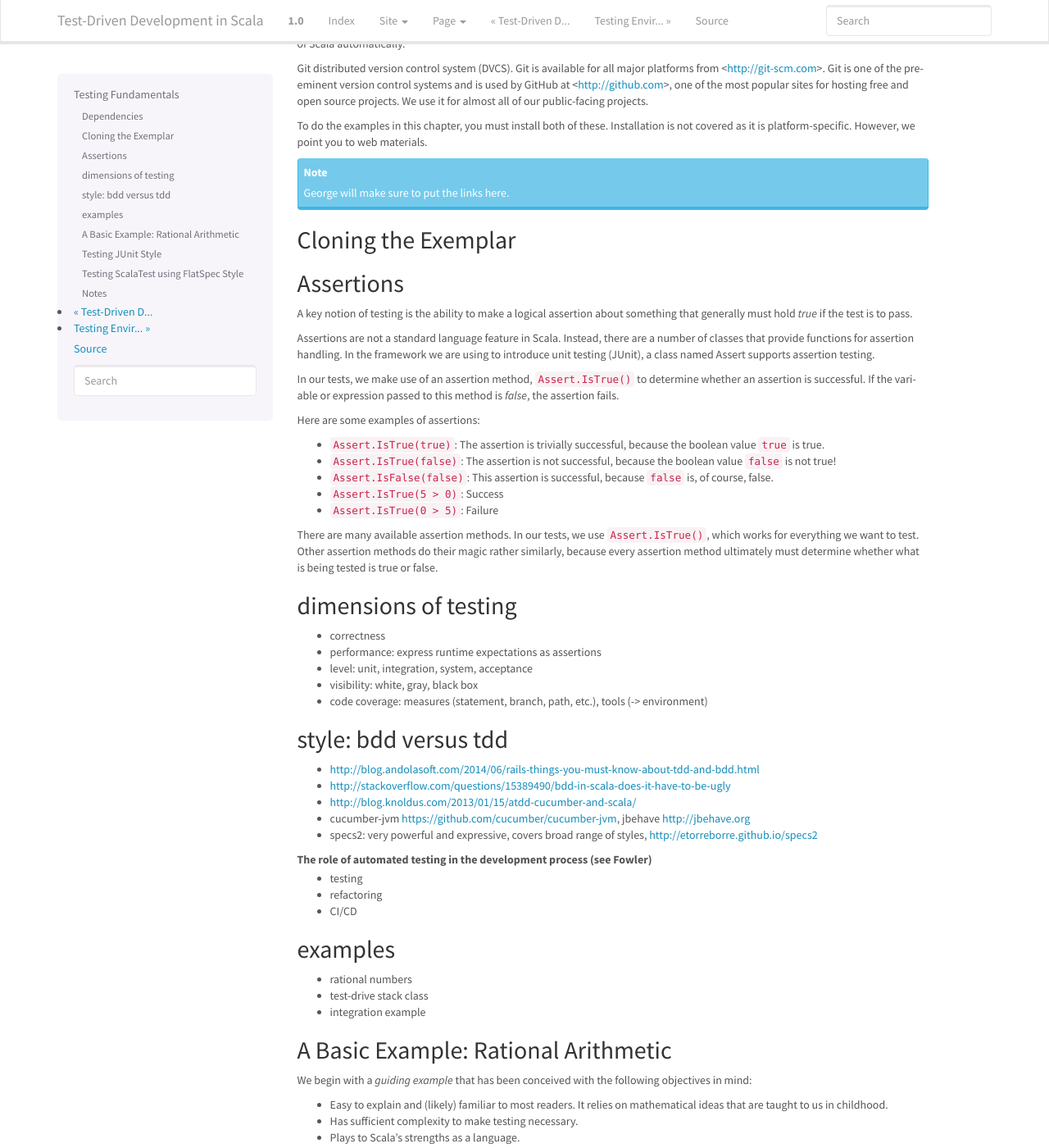
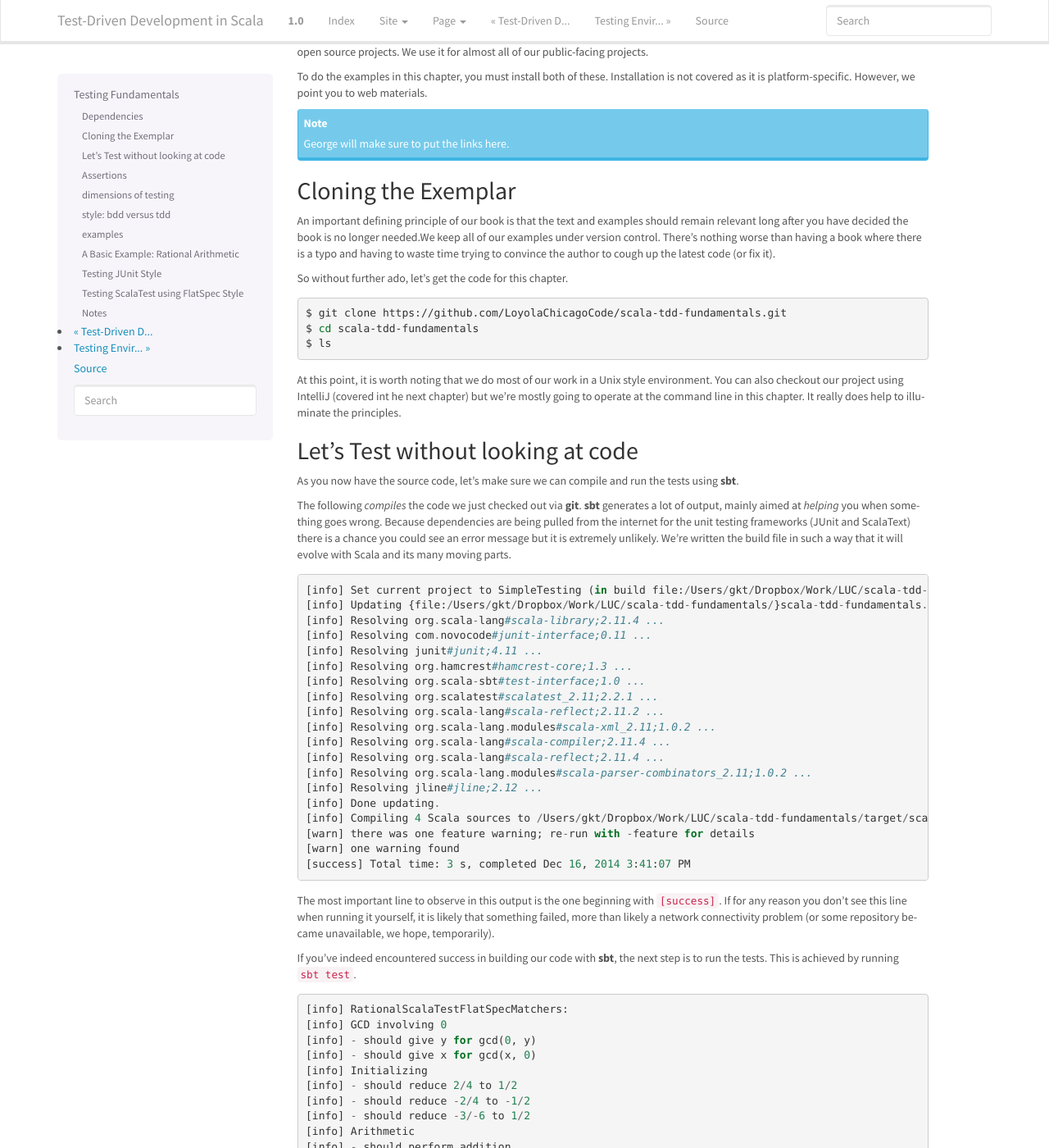
Before and after one commit to LoyolaChicagoBooks/scala-tdd, a Sphinx documentation site: the page built from source/fundamentals.rst, in a window 1280 px wide and 1400 px high, scrolled down 330 px. Shown: the whole window at 82% size. Built offline with Sphinx 7.4.7, drawn with Linux system fonts in a browser that asks for light colours; some of the changed text lies outside the part shown.

Commit message:
Adding some sbt magic to fundamentals chapter.
Signed-off-by: George K. Thiruvathukal <gkt@cs.luc.edu>

```diff
--- a/source/fundamentals.rst
+++ b/source/fundamentals.rst
@@ -41,9 +36,42 @@ platform-specific. However, we point you to web materials.
 
 Cloning the Exemplar
 ----------------------
+An important defining principle of our book is that the text and examples should remain relevant long after you have decided the book is no longer needed.We keep all of our examples under version control. There's nothing worse than having a book where there is a typo and having to waste time trying to convince the author to cough up the latest code (or fix it).
 
+So without further ado, let's get the code for this chapter.
 
+.. code-block:: shell
 
+   $ git clone https://github.com/LoyolaChicagoCode/scala-tdd-fundamentals.git
+   $ cd scala-tdd-fundamentals
+   $ ls
+
+At this point, it is worth noting that we do most of our work in a Unix
+style environment. You can also checkout our project using IntelliJ (covered int he next chapter) but we're mostly going to operate at the command line in this chapter. It really does help to illuminate the principles.
+
+Let's Test without looking at code
+-------------------------------------
+
+As you now have the source code, let's make sure we can compile and run
+the tests using **sbt**.
+
+The following *compiles* the code we just checked out via **git**. **sbt** generates a lot of output, mainly aimed at *helping* you when something goes wrong. Because dependencies are being pulled from the internet for the unit testing frameworks (JUnit and ScalaText) there is a chance you could see an error message but it is extremely unlikely. We're written the build file in such a way that it will evolve with Scala and its many moving parts.
+
+.. literalinclude:: images/fundamentals/sbt-compile.txt
+
+The most important line to observe in this output is the one beginning with ``[success]``. If for any reason you don't see this line when running it yourself, it is likely that something failed, more than likely a network connectivity problem (or some repository became unavailable, we hope, temporarily).
+
+If you've indeed encountered success in building our code with **sbt**, the next step is to run the tests. This is achieved by running ``sbt test``.
+
+.. literalinclude:: images/fundamentals/sbt-test.txt
+
+Again there is a *lot* of output generated, and what you see may differ from what you see in this console output, owing to changes that occur between the time a book is published and other changes that we or the Scala developers may make.
+
+You'll see a number of lines that begin with ``[info]``. This indicates that informative messages about tests are being written to the console. For our example, there are various tests being performed on our domain model (rational numbers). We have organized the tests according to the different methods in our implementation. Here, you can observe that we test everything from an internal helper method (the greatest common divisor), to initializer (construction) methods, and the each related groups of methods (for arithmetic, helpers, and equality/hashcode for use with other Scala classes).
+
+While the aforementioned might sound a bit *vague*, it is deliberate on our part. There is a *mindset* to testing. When you do testing right, you should be able to check out someone's code, compile it, and run the tests.
+
+Let's get started with looking at some code!
 
 Assertions
 -------------
--- /dev/null
+++ b/source/images/fundamentals/sbt-compile.txt
@@ -0,0 +1,19 @@
+[info] Set current project to SimpleTesting (in build file:/Users/gkt/Dropbox/Work/LUC/scala-tdd-fundamentals/)
+[info] Updating {file:/Users/gkt/Dropbox/Work/LUC/scala-tdd-fundamentals/}scala-tdd-fundamentals...
+[info] Resolving org.scala-lang#scala-library;2.11.4 ...
+[info] Resolving com.novocode#junit-interface;0.11 ...
+[info] Resolving junit#junit;4.11 ...
+[info] Resolving org.hamcrest#hamcrest-core;1.3 ...
+[info] Resolving org.scala-sbt#test-interface;1.0 ...
+[info] Resolving org.scalatest#scalatest_2.11;2.2.1 ...
+[info] Resolving org.scala-lang#scala-reflect;2.11.2 ...
+[info] Resolving org.scala-lang.modules#scala-xml_2.11;1.0.2 ...
+[info] Resolving org.scala-lang#scala-compiler;2.11.4 ...
+[info] Resolving org.scala-lang#scala-reflect;2.11.4 ...
+[info] Resolving org.scala-lang.modules#scala-parser-combinators_2.11;1.0.2 ...
+[info] Resolving jline#jline;2.12 ...
+[info] Done updating.
+[info] Compiling 4 Scala sources to /Users/gkt/Dropbox/Work/LUC/scala-tdd-fundamentals/target/scala-2.11/classes...
+[warn] there was one feature warning; re-run with -feature for details
+[warn] one warning found
+[success] Total time: 3 s, completed Dec 16, 2014 3:41:07 PM
--- /dev/null
+++ b/source/images/fundamentals/sbt-test.txt
@@ -0,0 +1,32 @@
+[info] RationalScalaTestFlatSpecMatchers:
+[info] GCD involving 0
+[info] - should give y for gcd(0, y)
+[info] - should give x for gcd(x, 0)
+[info] Initializing
+[info] - should reduce 2/4 to 1/2
+[info] - should reduce -2/4 to -1/2
+[info] - should reduce -3/-6 to 1/2
+[info] Arithmetic
+[info] - should perform addition
+[info] - should perform subtraction
+[info] - should perform multiplication
+[info] - should perform division
+[info] - should perform the reciprocal
+[info] - should perform negation
+[info] Comparisons
+[info] - should perform ==
+[info]   + numeric equality (==) works
+[info]   + object equality works, e.g. equals()
+[info]   + hashcode() works
+[info] - should perform <
+[info]   + operator < works
+[info] - should perform >
+[info]   + operator > works
+[info] - should perform <= for something < and for something =
+[info]   + operator <= works for < case
+[info]   + operator <= works for == case
+[info] - should perform >= for something > and for something =
+[info]   + operator >= works for > case
+[info]   + operator >= works for == case
+[info] Passed: Total 37, Failed 0, Errors 0, Passed 37
+[success] Total time: 6 s, completed Dec 16, 2014 3:41:29 PM
```
Also changed, not shown: other parts of source/fundamentals.rst (+0 -5 lines).
